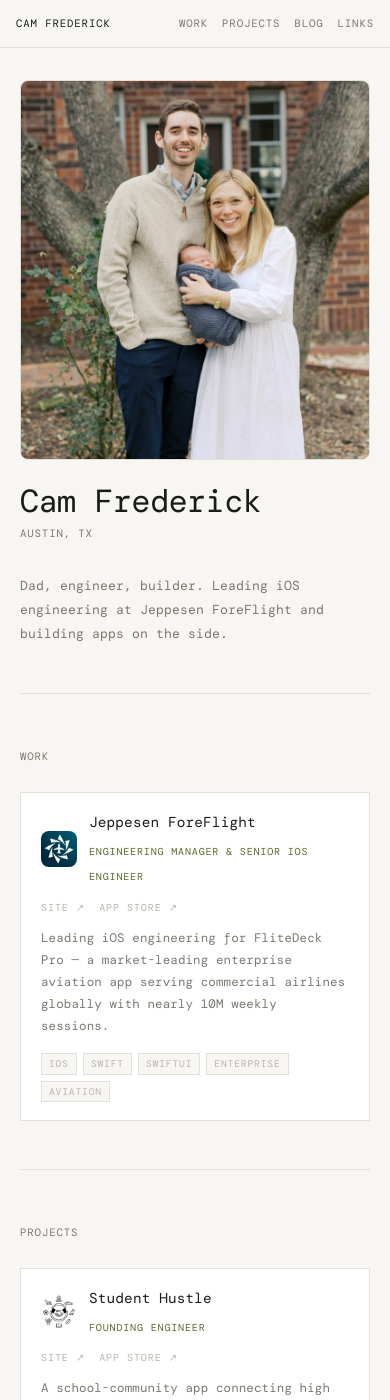
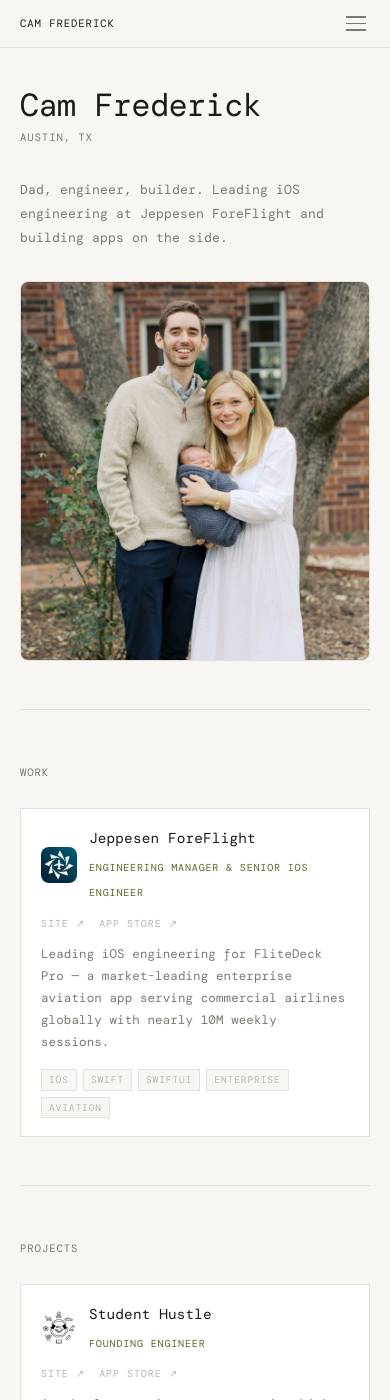
Before and after one commit to cam-frederick/cam-frederick.github.io, a Jekyll site: the page built from index.html, in a window 390 px wide and 1400 px high. Built offline with Jekyll 4.4.1, drawn with Linux system fonts in a browser that asks for light colours; some web fonts are replaced.

Commit message:
Add hamburger nav for mobile, fix header spacing
Co-Authored-By: Claude Sonnet 4.6 <noreply@anthropic.com>

```diff
--- a/index.html
+++ b/index.html
@@ -26,7 +26,34 @@
         <a href="#blog" class="topbar-link mono">Blog</a>
         <a href="#links" class="topbar-link mono">Links</a>
       </div>
+      <button class="hamburger" id="hamburger" aria-expanded="false" aria-controls="mobileNav" aria-label="Open navigation">
+        <span></span><span></span><span></span>
+      </button>
     </nav>
+    <div class="mobile-nav" id="mobileNav" aria-hidden="true">
+      <a href="#work" class="mobile-nav-link mono">Work</a>
+      <a href="#projects" class="mobile-nav-link mono">Projects</a>
+      <a href="#blog" class="mobile-nav-link mono">Blog</a>
+      <a href="#links" class="mobile-nav-link mono">Links</a>
+    </div>
+    <script>
+      const hamburger = document.getElementById('hamburger');
+      const mobileNav = document.getElementById('mobileNav');
+      hamburger.addEventListener('click', function() {
+        const open = mobileNav.classList.toggle('mobile-nav--open');
+        hamburger.classList.toggle('hamburger--open', open);
+        hamburger.setAttribute('aria-expanded', open);
+        mobileNav.setAttribute('aria-hidden', !open);
+      });
+      mobileNav.querySelectorAll('a').forEach(function(link) {
+        link.addEventListener('click', function() {
+          mobileNav.classList.remove('mobile-nav--open');
+          hamburger.classList.remove('hamburger--open');
+          hamburger.setAttribute('aria-expanded', false);
+          mobileNav.setAttribute('aria-hidden', true);
+        });
+      });
+    </script>
 
     <main class="container">
       <header class="site-header">
--- a/style.css
+++ b/style.css
@@ -519,29 +519,76 @@ a { color: inherit; text-decoration: none; }
 /* ─── Footer ──────────────────────────────────── */
 .site-footer { padding: 40px 0; }
 
+/* ─── Mobile nav dropdown ─────────────────────── */
+.hamburger {
+  display: none;
+  flex-direction: column;
+  justify-content: center;
+  gap: 5px;
+  background: none;
+  border: none;
+  cursor: pointer;
+  padding: 4px;
+  width: 28px;
+  height: 28px;
+}
+
+.hamburger span {
+  display: block;
+  width: 100%;
+  height: 1.5px;
+  background: var(--text-muted);
+  transition: transform 0.2s ease, opacity 0.2s ease;
+  transform-origin: center;
+}
+
+.hamburger--open span:nth-child(1) { transform: translateY(6.5px) rotate(45deg); }
+.hamburger--open span:nth-child(2) { opacity: 0; }
+.hamburger--open span:nth-child(3) { transform: translateY(-6.5px) rotate(-45deg); }
+
+.mobile-nav {
+  display: none;
+  position: sticky;
+  top: 48px;
+  z-index: 49;
+  background: rgba(247, 246, 242, 0.97);
+  backdrop-filter: blur(12px);
+  -webkit-backdrop-filter: blur(12px);
+  border-bottom: 1px solid var(--border);
+  flex-direction: column;
+}
+
+.mobile-nav--open { display: flex; }
+
+.mobile-nav-link {
+  display: block;
+  padding: 14px 20px;
+  color: var(--text-muted);
+  border-bottom: 1px solid var(--border);
+  transition: background 0.15s, color 0.15s;
+}
+
+.mobile-nav-link:last-child { border-bottom: none; }
+.mobile-nav-link:hover { background: var(--accent-light); color: var(--accent); }
+
 /* ─── Responsive ──────────────────────────────── */
 @media (max-width: 640px) {
   .container { padding: 0 20px; }
 
-  /* Topbar: prevent brand from wrapping, compress link gap */
-  .topbar {
-    padding: 0 16px;
-    gap: 12px;
-  }
-  .topbar-brand { white-space: nowrap; }
-  .topbar-links { gap: 14px; }
+  /* Topbar: show hamburger, hide nav links */
+  .topbar { padding: 0 20px; }
+  .hamburger { display: flex; }
+  .topbar-links { display: none; }
 
-  /* Header: stack photo above content, tighten spacing */
+  /* Header: single column, tight spacing */
   .site-header {
     grid-template-columns: 1fr;
-    grid-template-rows: auto auto;
     min-height: auto;
-    padding: 32px 0 48px;
-    gap: 24px;
+    padding: 40px 0 48px;
+    gap: 32px;
   }
 
   .profile-photo {
-    order: -1;
     width: 100%;
     height: 380px;
     border-radius: 8px;
```
Also changed, not shown: _layouts/default.html (+27 -0 lines).
